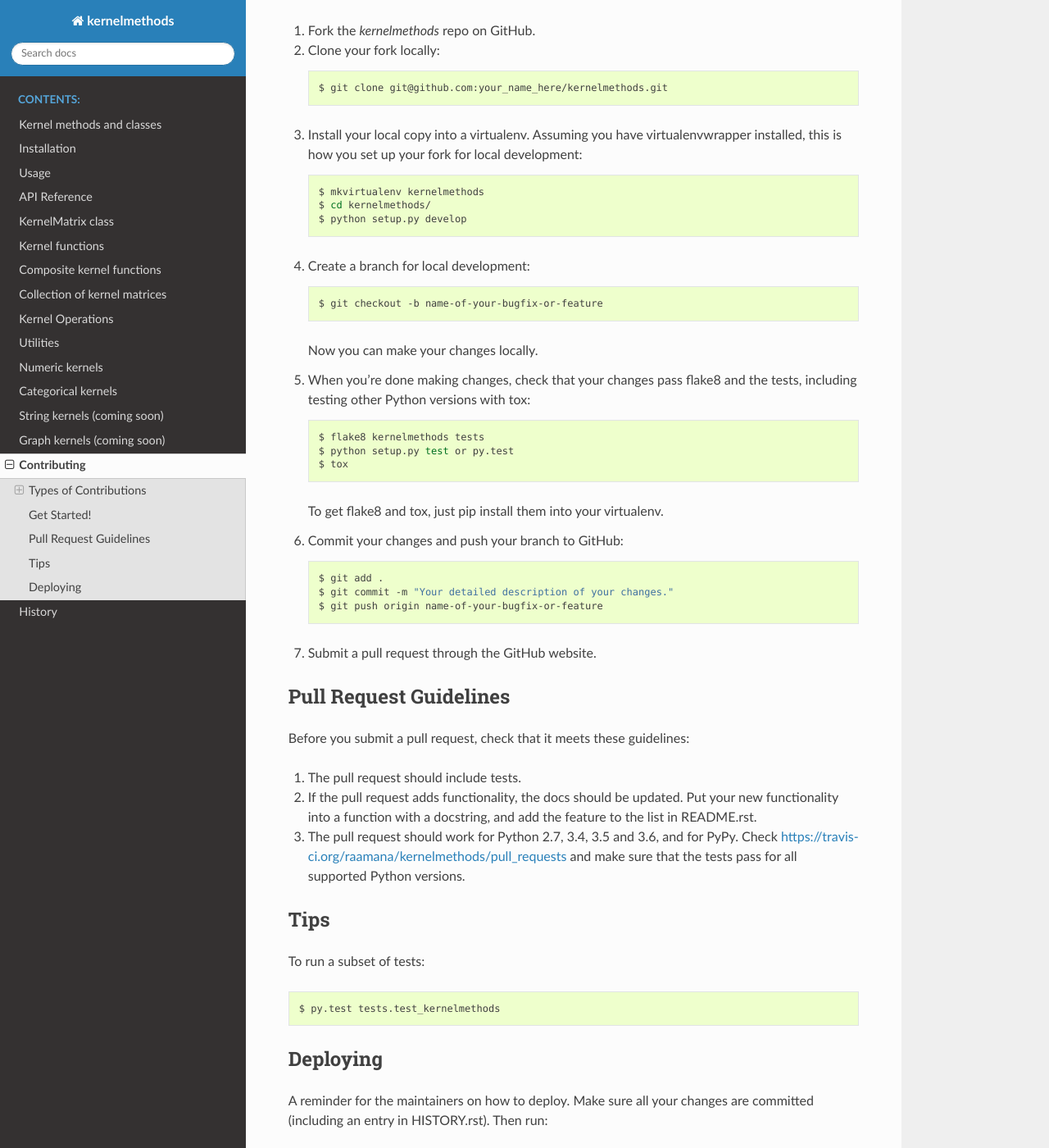
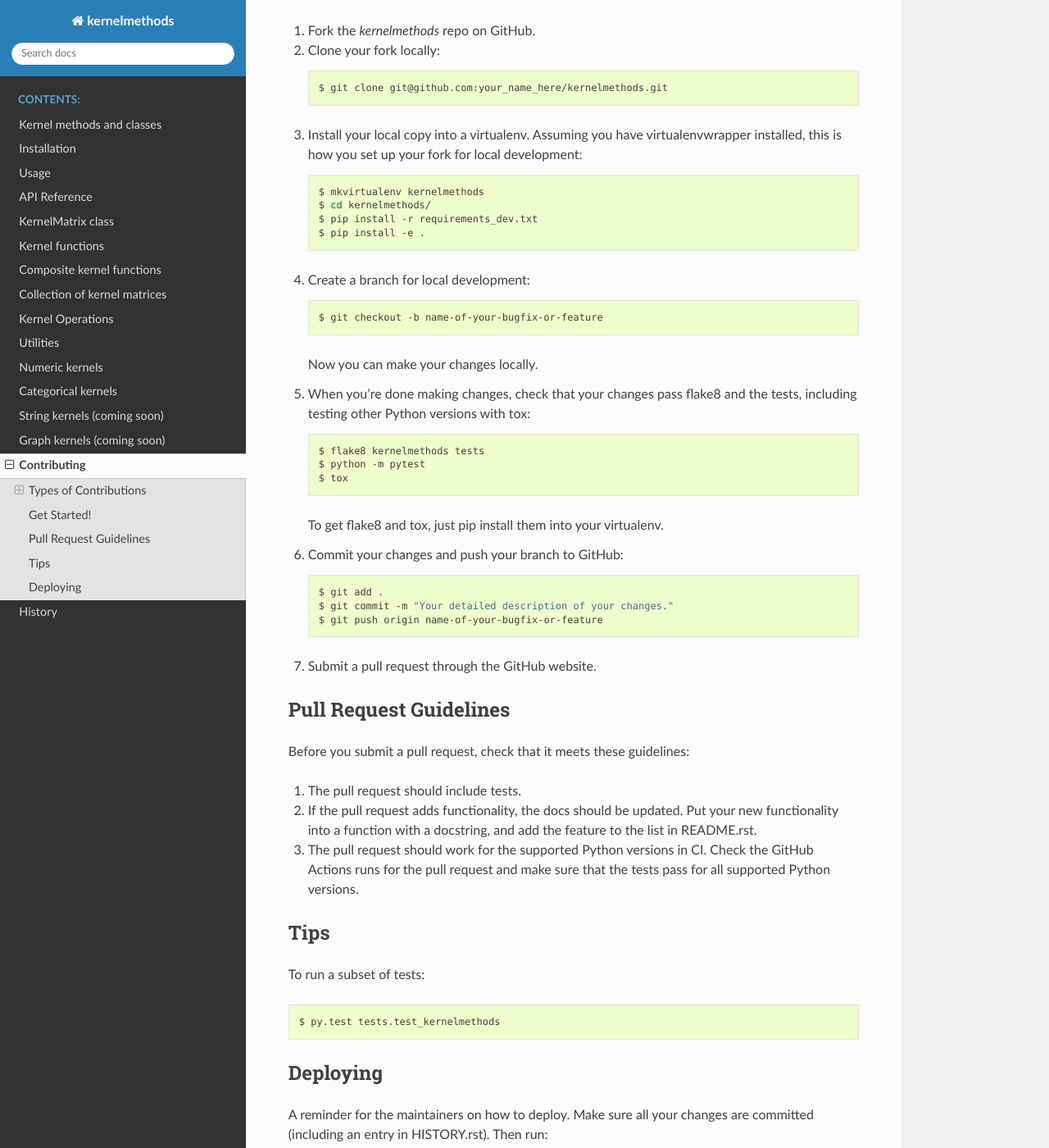
Before and after one commit to raamana/kernelmethods, a Sphinx documentation site: the page built from docs/contributing.rst, in a window 1280 px wide and 1400 px high, scrolled down 1288 px. Shown: the whole window at 82% size. Built offline with Sphinx 7.4.7 and the Read the Docs theme 3.1.0, drawn with Linux system fonts in a browser that asks for light colours; the version number could not be read and is left out.

Commit message:
Update build tooling and docs

```diff
--- a/CONTRIBUTING.rst
+++ b/CONTRIBUTING.rst
@@ -68,7 +68,8 @@ Ready to contribute? Here's how to set up `kernelmethods` for local development.
 
     $ mkvirtualenv kernelmethods
     $ cd kernelmethods/
-    $ python setup.py develop
+    $ pip install -r requirements_dev.txt
+    $ pip install -e .
 
 4. Create a branch for local development::
 
@@ -80,7 +81,7 @@ Ready to contribute? Here's how to set up `kernelmethods` for local development.
    tests, including testing other Python versions with tox::
 
     $ flake8 kernelmethods tests
-    $ python setup.py test or py.test
+    $ python -m pytest
     $ tox
 
    To get flake8 and tox, just pip install them into your virtualenv.
@@ -102,8 +103,8 @@ Before you submit a pull request, check that it meets these guidelines:
 2. If the pull request adds functionality, the docs should be updated. Put
    your new functionality into a function with a docstring, and add the
    feature to the list in README.rst.
-3. The pull request should work for Python 2.7, 3.4, 3.5 and 3.6, and for PyPy. Check
-   https://travis-ci.org/raamana/kernelmethods/pull_requests
+3. The pull request should work for the supported Python versions in CI. Check
+   the GitHub Actions runs for the pull request
    and make sure that the tests pass for all supported Python versions.
 
 Tips
--- a/docs/installation.rst
+++ b/docs/installation.rst
@@ -44,7 +44,7 @@ Once you have a copy of the source, you can install it with:
 
 .. code-block:: console
 
-    $ python setup.py install
+    $ pip install .
 
 
 .. _Github repo: https://github.com/raamana/kernelmethods
```
Also changed, not shown: 4 other files.
